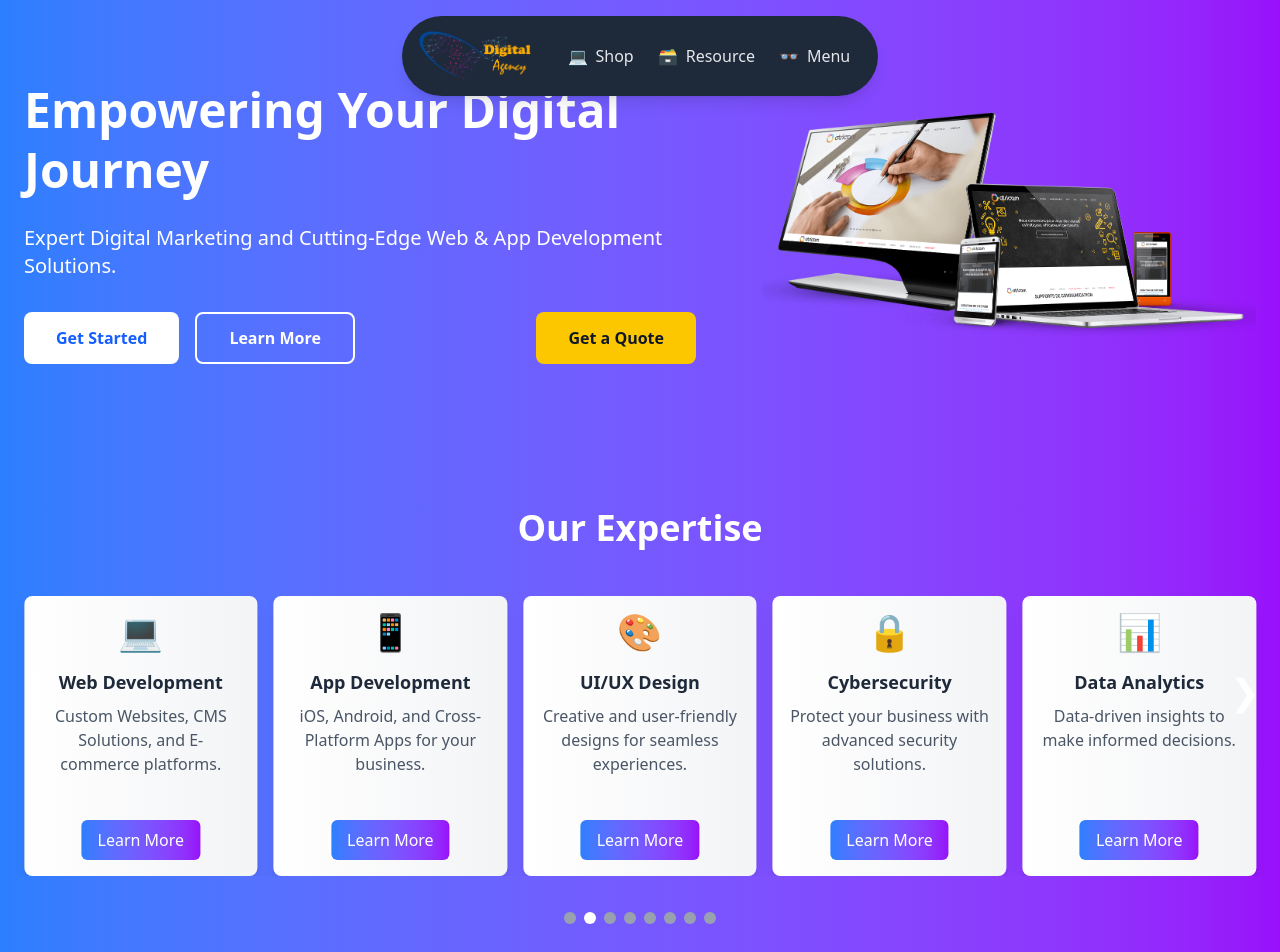
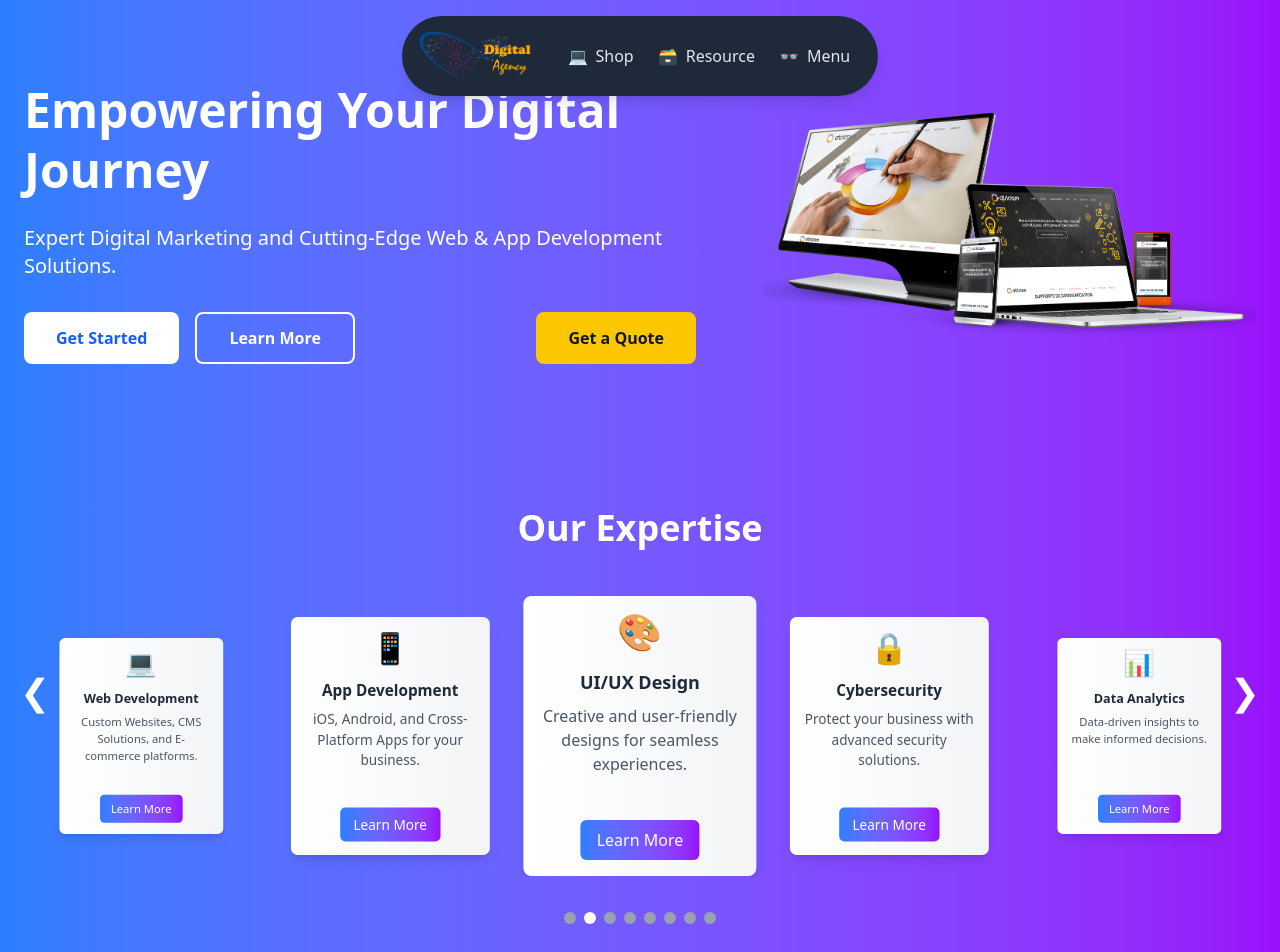
Before and after one commit to sohail78-hub/DAS, a React (Vite) app in the folder client/: page / in a window 1280 px wide. Shown: the top 952 px of the page. Built offline with nearby package versions, Linux system fonts and the light colour scheme.

Commit message:
center card large size

```diff
--- a/client/src/components/Services.jsx
+++ b/client/src/components/Services.jsx
@@ -87,6 +87,13 @@ const ServicesSection = () => {
     setIsPaused(false);
   };
 
+  // Function to calculate the scale of each card based on its position relative to the center
+  const getCardSize = (index) => {
+    const centerOffset = 2; // The center card is the 3rd card (index 2 when 5 cards are visible)
+    const distance = Math.abs(index - currentIndex - centerOffset);
+    return 1 - Math.min(distance * 0.15, 0.6); // Adjust scaling factor as needed
+  };
+
   return (
     <section className="py-16 bg-gradient-to-r from-blue-500 to-purple-600 relative">
       <div className="container mx-auto px-4">
@@ -101,15 +108,18 @@ const ServicesSection = () => {
               transform: `translateX(-${currentIndex * (100 / 5)}%)`,
             }}
           >
-            {loopedServices.map((service, index) => (
+            {loopedServices.map((service, index) => {
+              const scale = getCardSize(index);
+              return (
                 <div
                   key={index}
                   className="w-full sm:w-1/1 md:w-1/3 lg:w-1/5 flex-shrink-0 px-2"
                   onMouseEnter={pauseSlider}
                   onMouseLeave={resumeSlider}
+                  style={{ transform: `scale(${scale})`, transition: 'transform 0.5s ease' }}
                 >
-                <div className="group bg-gradient-to-r from-white to-gray-100 p-4 rounded-lg shadow-lg hover:shadow-xl transition-all duration-300 transform hover:scale-110 h-full flex flex-col">
-                  <div className="text-4xl text-center text-blue-600 mb-4 transition-transform duration-300 group-hover:rotate-12">
+                  <div className="group bg-gradient-to-r from-white to-gray-100 p-4 rounded-lg shadow-lg hover:shadow-xl transition-all duration-300 h-full flex flex-col">
+                    <div className="text-4xl text-center text-blue-600 mb-4">
                       {service.icon}
                     </div>
                     <h3 className="text-lg font-semibold text-gray-800 mb-2 text-center">
@@ -128,7 +138,8 @@ const ServicesSection = () => {
                     </div>
                   </div>
                 </div>
-            ))}
+              );
+            })}
           </div>
         </div>
 
```
Lines whose indentation alone changed are shown as unchanged.
